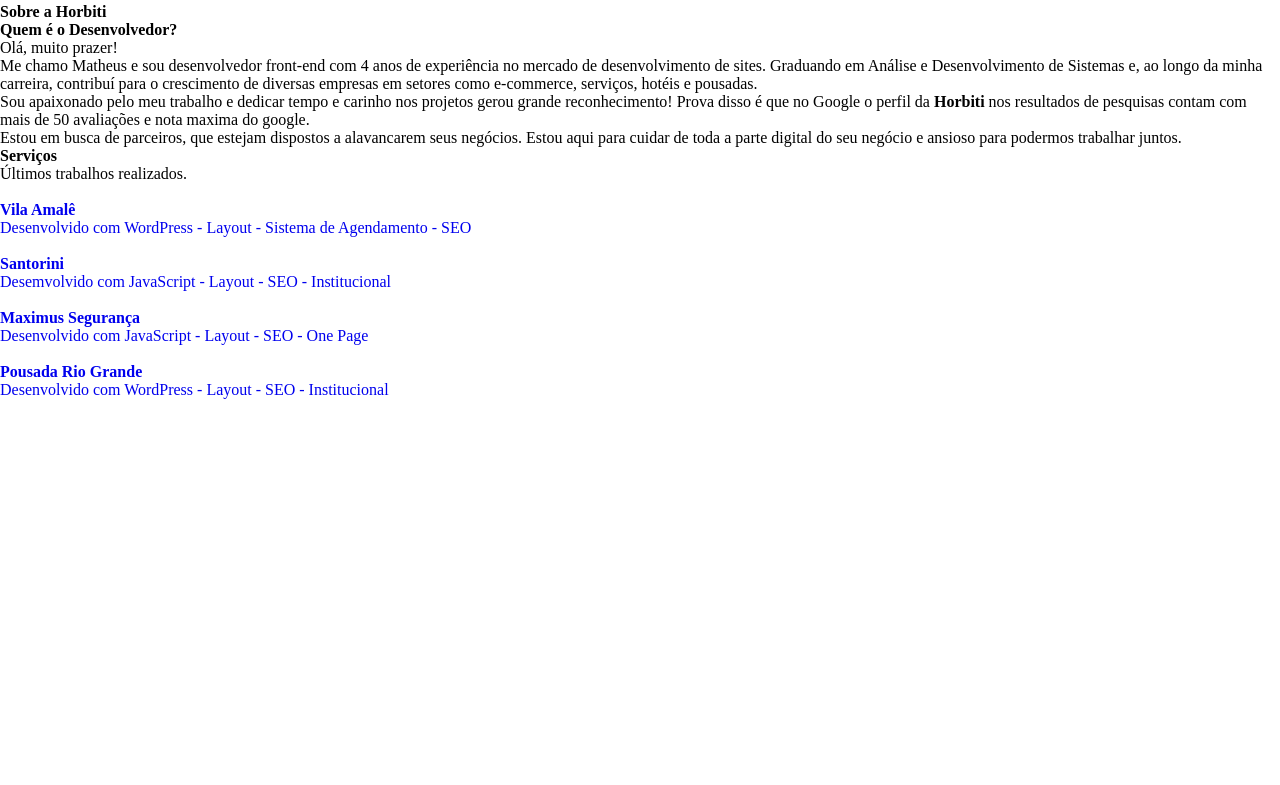
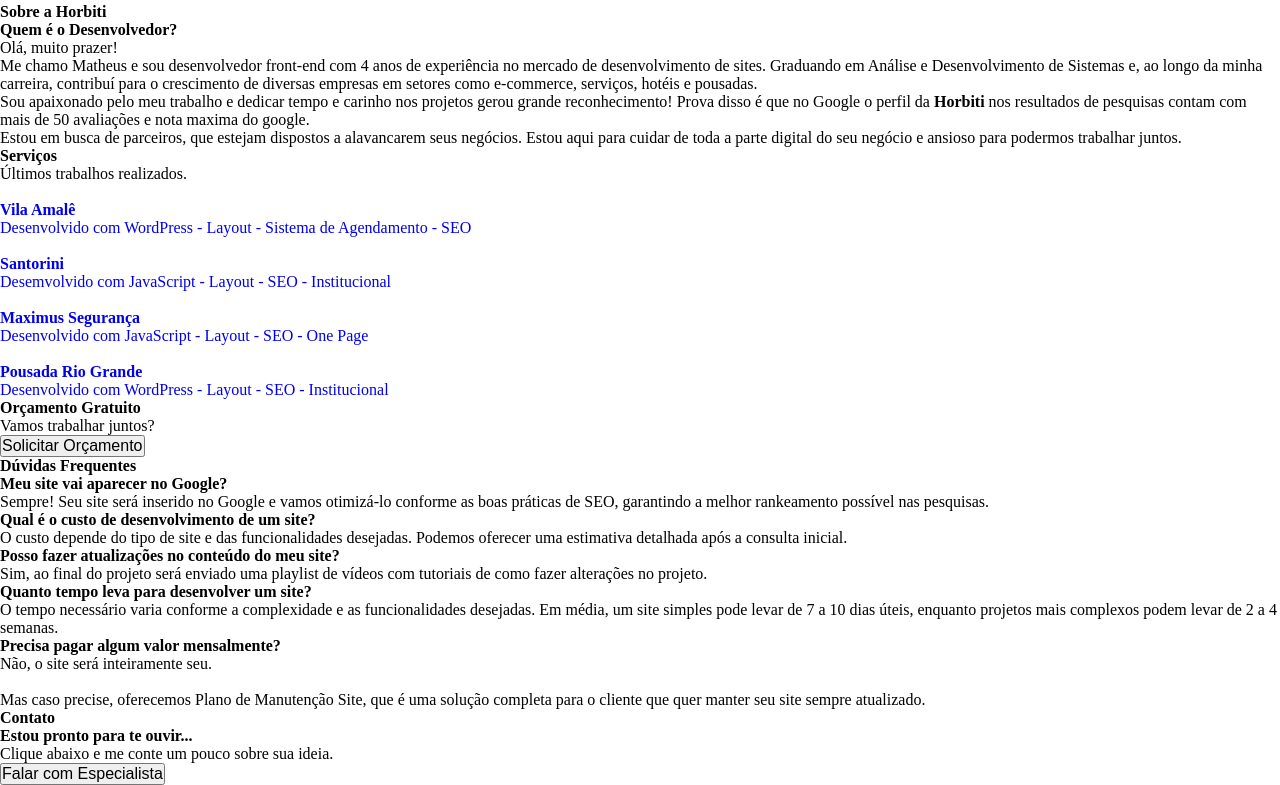
Before and after one commit to rlxmts/horbiti, a plain HTML site: page index.html in a window 1280 px wide. Shown: the part 1700-2485 px from the top of the page. Before the commit the page ends 2099 px from the top, so only its background shows below. Drawn offline with Linux system fonts and the light colour scheme.

Commit message:
:construction: Construindo HTML seção , duvidas, contato

```diff
--- a/index.html
+++ b/index.html
@@ -88,6 +88,47 @@
                 </li>
             </ul>
         </section>
+        <section class="chamada">
+            <h3>Orçamento Gratuito</h3>
+            <p>Vamos trabalhar juntos?</p>
+            <button>Solicitar Orçamento</button>
+        </section>
+        <section class="duvidas">
+            <h2>Dúvidas Frequentes</h2>
+            <div>
+                <ul>
+                    <li>
+                        <h3 class="pergunta">Meu site vai aparecer no Google?</h3>
+                        <p class="resposta">Sempre! Seu site será inserido no Google e vamos otimizá-lo conforme as boas práticas de SEO, garantindo a melhor rankeamento possível nas pesquisas.</p>
+                    </li>
+                    <li>
+                        <h3 class="pergunta"> Qual é o custo de desenvolvimento de um site?</h3>
+                        <p class="resposta">O custo depende do tipo de site e das funcionalidades desejadas. Podemos oferecer uma estimativa detalhada após a consulta inicial.</p>
+                    </li>
+                    <li>
+                        <h3 class="pergunta">Posso fazer atualizações no conteúdo do meu site?</h3>
+                        <p class="resposta">Sim, ao final do projeto será enviado uma playlist de vídeos com tutoriais de como fazer alterações no projeto.</p>
+                    </li>
+                    <li>
+                        <h3 class="pergunta">Quanto tempo leva para desenvolver um site?</h3>
+                        <p class="resposta">O tempo necessário varia conforme a complexidade e as funcionalidades desejadas. Em média, um site simples pode levar de 7 a 10 dias úteis, enquanto projetos mais complexos podem levar de 2 a 4 semanas.</p>
+                    </li>
+                    <li>
+                        <h3 class="pergunta">Precisa pagar algum valor mensalmente?</h3>
+                        <p class="resposta">Não, o site será inteiramente seu.<br><br>
+                        Mas caso precise, oferecemos Plano de Manutenção Site, que é uma solução completa para o cliente que quer manter seu site sempre atualizado.</p>
+                    </li>
+                </ul>
+            </div>
+        </section>
+        <section class="contato">
+            <div>
+                <h2>Contato</h2>
+                <h3>Estou pronto para te ouvir...</h3>
+                <p>Clique abaixo e me conte um pouco sobre sua ideia.</p>
+                <button>Falar com Especialista</button>
+            </div>
+        </section>
     </main>
 </body>
 </html>
```
